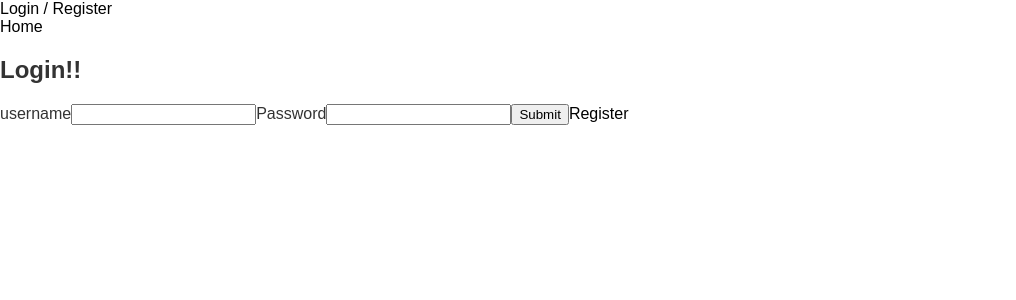
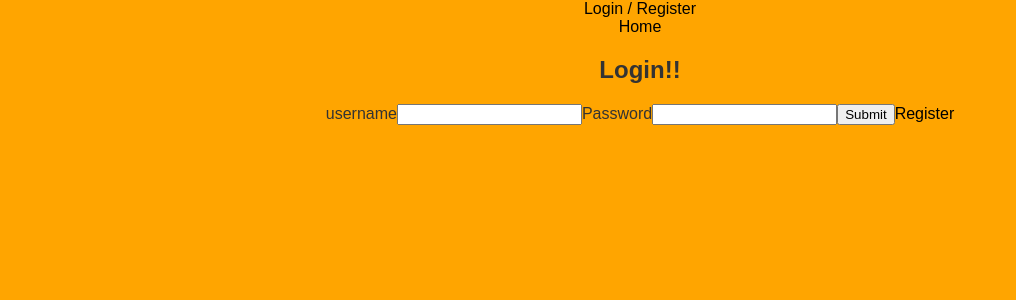
Before and after one commit to cferland/full-stack-photo-app, a React (Create React App) app in the folder client/: page /login in a window 1280 px wide. Shown: the top 300 px of the page, without its empty margins (0-1016 px from the left). Built offline with nearby package versions, Linux system fonts and the light colour scheme.

Commit message:
adjusted css to work with this project

```diff
--- a/client/src/sass/components/_socialcard.scss
+++ b/client/src/sass/components/_socialcard.scss
@@ -1,9 +1,34 @@
+html {
+    background-color: orange;
+    text-align: center;
+  }
+
 .social_wrapper {
     display: grid;
     overflow: scroll;
-
 }
 
+.name {
+    margin-left: 50px;
+  }
+
+//   .plus-button{
+//       border: solid white 2px;
+//       border-radius: 40px;
+//       padding: 20px;
+//       margin-top: 70px;
+//   }
+
+  .add-button {
+      background-color: orange;
+      margin-top: 50%;
+      border: none;
+      font-size: 20px;
+  }
+
+  .add-button:focus{
+      outline: none;
+  }
 
 .social_card {
     max-width: 250px;
@@ -16,7 +41,6 @@
     margin: 30px 50px;
     display: inline-grid;
     grid-template-columns: repeat(auto-fill, 200px);
-    // margin: 0 auto;
     text-align: center;
 
     img{
@@ -24,8 +48,6 @@
         width: 200px;
         text-align: center;
         margin-left: 27px;
-        // max-width: 100%;
-        // object-fit: cover;
         transition: transform 1s ease-in-out;
 
         &:hover {
@@ -41,7 +63,6 @@
         > div {
             display: flex;
             justify-content: space-between;
-            // align-items: center;
 
             p {
                 font-weight: bold;
@@ -64,11 +85,9 @@
         .social_interactions {
             display: flex;
             justify-content: space-between;
-            // align-items: center;
 
             p {
                 display: flex;
-                // align-items: center;
                 cursor: pointer;
 
                 img {
```
